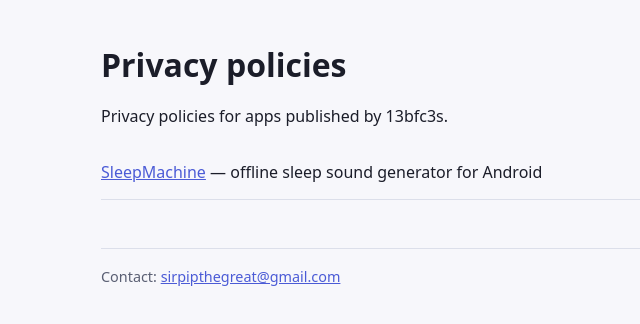
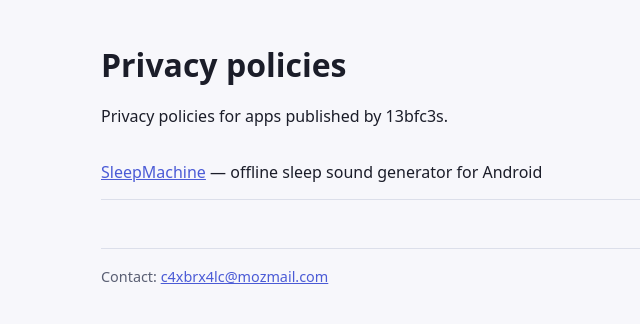
Before and after one commit to 13bfc3s/privacypolicy, a plain HTML site: page index.html in a window 1280 px wide. Shown: the full height of the page, 195-835 px from the left. Drawn offline with Linux system fonts and the light colour scheme.

Commit message:
Update index.html

```diff
--- a/index.html
+++ b/index.html
@@ -12,7 +12,7 @@
   <ul class="apps">
     <li><a href="sleepmachine/">SleepMachine</a> — offline sleep sound generator for Android</li>
   </ul>
-  <footer>Contact: <a href="mailto:sirpipthegreat@gmail.com">sirpipthegreat@gmail.com</a></footer>
+  <footer>Contact: <a href="mailto:c4xbrx4lc@mozmail.com">c4xbrx4lc@mozmail.com</a></footer>
 </main>
 </body>
 </html>
```
